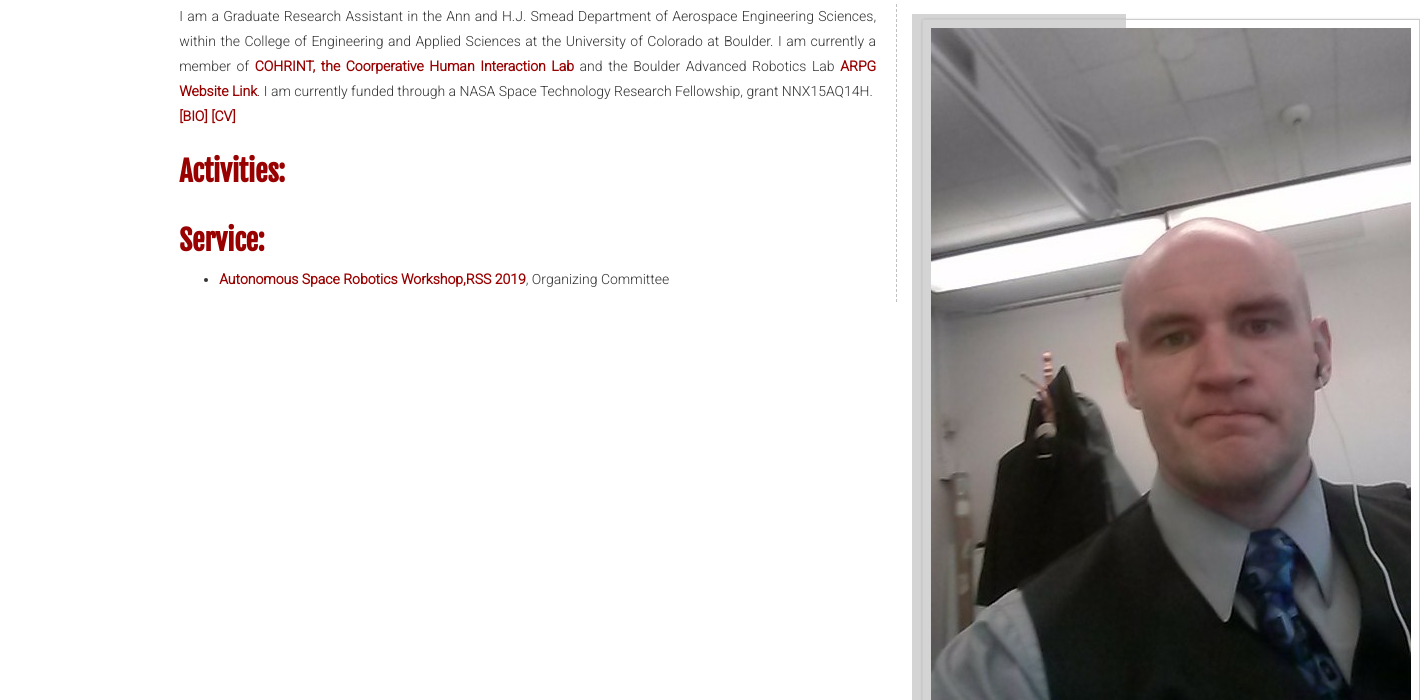
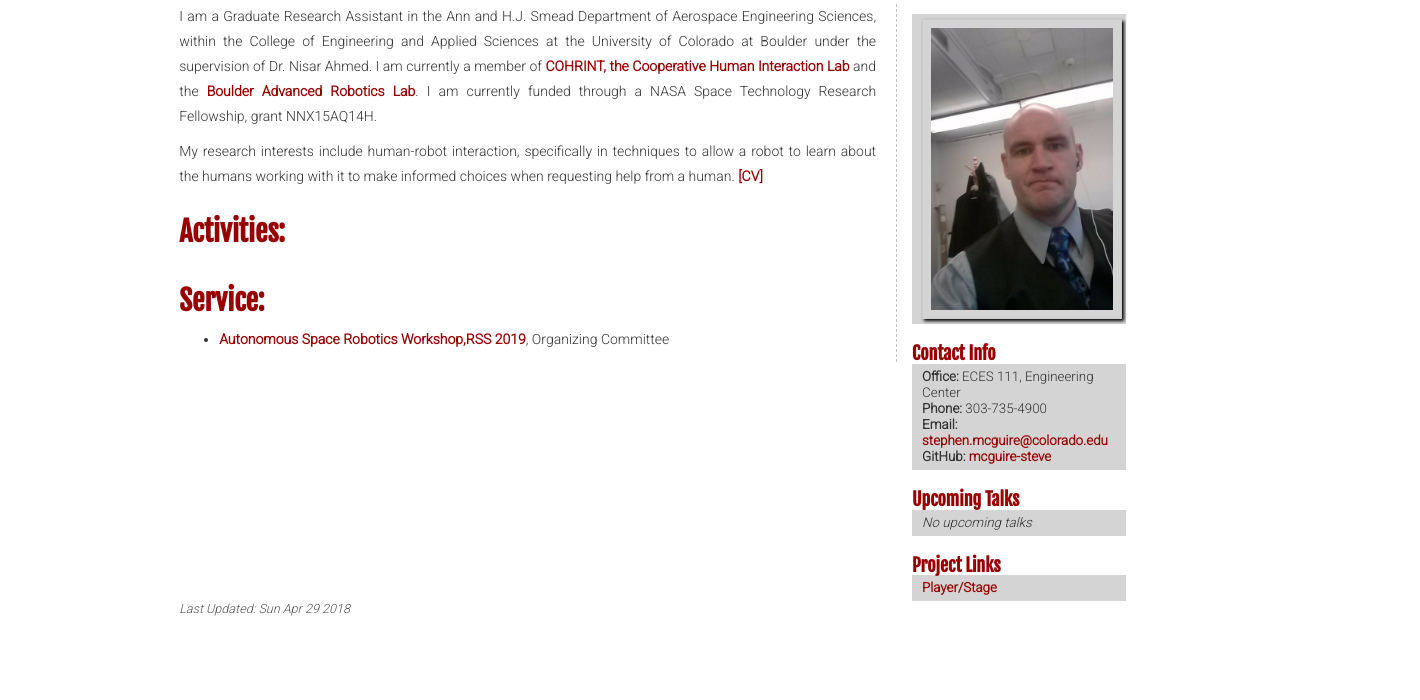
Before and after one commit to mcguire-steve/mcguire-steve.github.io, a plain HTML site: page index.html in a window 1280 px wide. Shown: the part 100-800 px from the top of the page, 1420 px wide, since content can reach past the window. Drawn offline with nearby package versions, Linux system fonts and the light colour scheme.

Commit message:
Add bio data

```diff
--- a/index.html
+++ b/index.html
@@ -59,8 +59,8 @@ ge               </button>-->
                     </ul>
                 </div>
             </nav>
-            <div class="rightblock">
-	      <img src="./images/headshot.jpg">
+            <div class="rightblock" name="divHeadshot">
+	      <img src="./images/headshot.jpg" width="200px" height="300px">
 	    </div>
             <h3>Contact Info</h3>
 <div class="rightblock">
@@ -94,11 +94,11 @@ ge               </button>-->
         <!-- BEGIN CONTENT -->
         <div class="col-sm-9 col-sm-pull-3 leftbar"> <!--  -->
 	  <p>
-	    I am a Graduate Research Assistant in the Ann and H.J. Smead Department of Aerospace Engineering Sciences, within the College of Engineering and Applied Sciences at the University of Colorado at Boulder. I am currently a member of <a href="http://cohrint.info">COHRINT, the Coorperative Human Interaction Lab</a> and the Boulder Advanced Robotics Lab <a href=""> ARPG Website Link</a>. I am currently funded through a NASA Space Technology Research Fellowship, grant NNX15AQ14H.
+	    I am a Graduate Research Assistant in the Ann and H.J. Smead Department of Aerospace Engineering Sciences, within the College of Engineering and Applied Sciences at the University of Colorado at Boulder under the supervision of Dr. Nisar Ahmed. I am currently a member of <a href="http://cohrint.info">COHRINT, the Cooperative Human Interaction Lab</a> and the  <a href="http://arpg.colorado.edu">Boulder Advanced Robotics Lab</a>. I am currently funded through a NASA Space Technology Research Fellowship, grant NNX15AQ14H.
+	  <p>My research interests include human-robot interaction, specifically in techniques to allow a robot to learn about the humans working with it to make informed choices when requesting help from a human.
 
-<BR/>
-<a href="./docs/mcguire-bio2018.txt">[BIO]</a>
-<a href="./docs/mcguire-cv2018.pdf">[CV]</a>
+<!-- <a href="./docs/mcguire-bio2018.txt">[BIO]</a>-->
+<a href="./docs/mcguire-cv2018.pdf" width="200" >[CV]</a>
 
 <!--<a name="new-students"></a>
 <div class="alert alert-info announcement">
```
